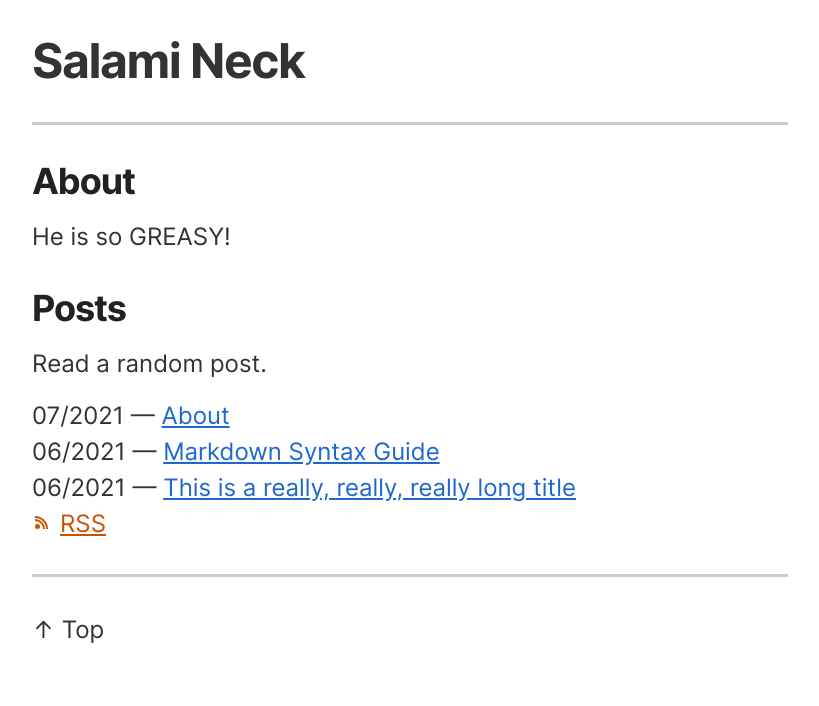
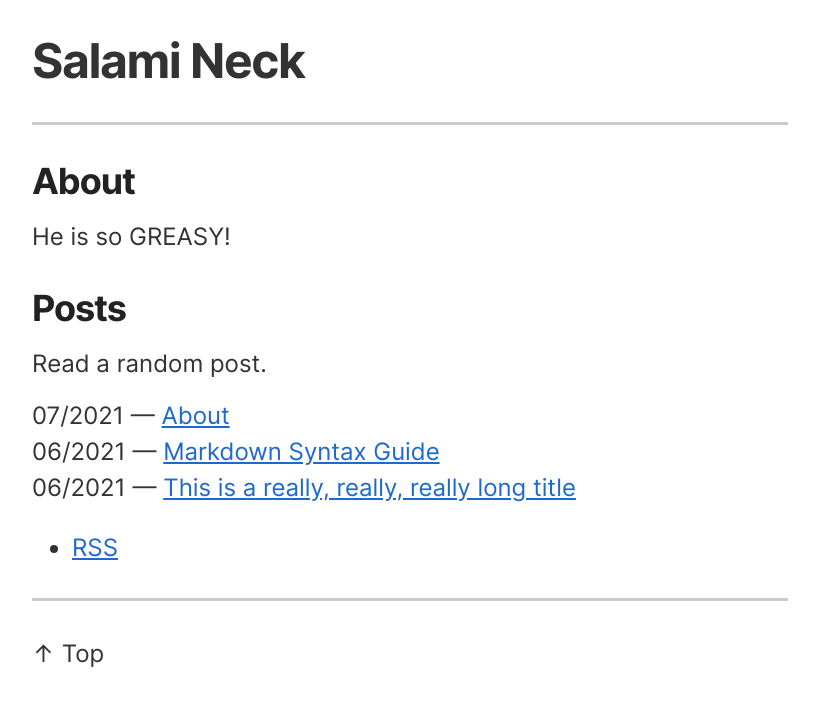
Before and after one commit to ajpwalser/ajpwalser.github.io, a Jekyll site: the page built from index.html, in a window 1280 px wide. Shown: the top 706 px of the page, without its empty margins (230-1049 px from the left). Built offline with Jekyll 4.4.1, drawn with Linux system fonts in a browser that asks for light colours.

Commit message:
Update style.css

```diff
--- a/css/style.css
+++ b/css/style.css
@@ -88,91 +88,6 @@ text-align:left;
 .centered{
 text-align:center
 }
-/* ----------------------------------------------------------------------------------------------------------------------------
-== ICONS STYLES
-** ---------------------------------------------------------------------------------------------------------------------------- */
-
-ul {
-	padding: 0;
-	margin: 0;
-}
-
-li {
-	position: relative;
-	z-index: 1;
-	overflow: hidden;
-	list-style: none;
-	padding: 0;
-	margin: 0 0 0.25em;
-}
-
-li a:link,
-li a:visited {
-	display: block;
-	border: 0;
-	padding-left: 28px;
-	color: #c55500;
-}
-
-li a:hover,
-li a:focus,
-li a:active {
-	color: #730800;
-	background: transparent;
-}
-
-li:before,
-li:after,
-li a:before,
-li a:after {
-	content: "";
-	position: absolute;
-	top: 50%;
-	left: 0;
-}
-
-li a:before,
-li a:after {
-	margin: -8px 0 0;
-	background: #c55500;
-}
-
-li a:hover:before,
-li a:focus:before,
-li a:active:before {
-	background: #730800;
-}
-.rss a:before {
-	left: 3px;
-	width: 5px;
-	height: 5px;
-	margin-top: 0;
-    /* css3 */
-	-webkit-border-radius: 5px;
-	-moz-border-radius: 5px;
-	border-radius: 5px;
-}
-
-.rss a:after {
-	left: 3px;
-	width: 8px;
-	height: 8px;
-	border-width: 5px 5px 0 0;
-	border-style: double;
-	border-color: #c55500;
-	background: transparent;
-    /* css3 */
-	-webkit-border-top-right-radius: 25px;
-	-moz-border-radius: 0 25px 0 0;
-	border-radius: 0 25px 0 0;
-}
-
-.rss a:hover:after,
-.rss a:focus:after,
-.rss a:active:after {
-	border-color: #730800;
-}
-
 /* Videos */
  .videoWrapper {
      position: relative;
```
